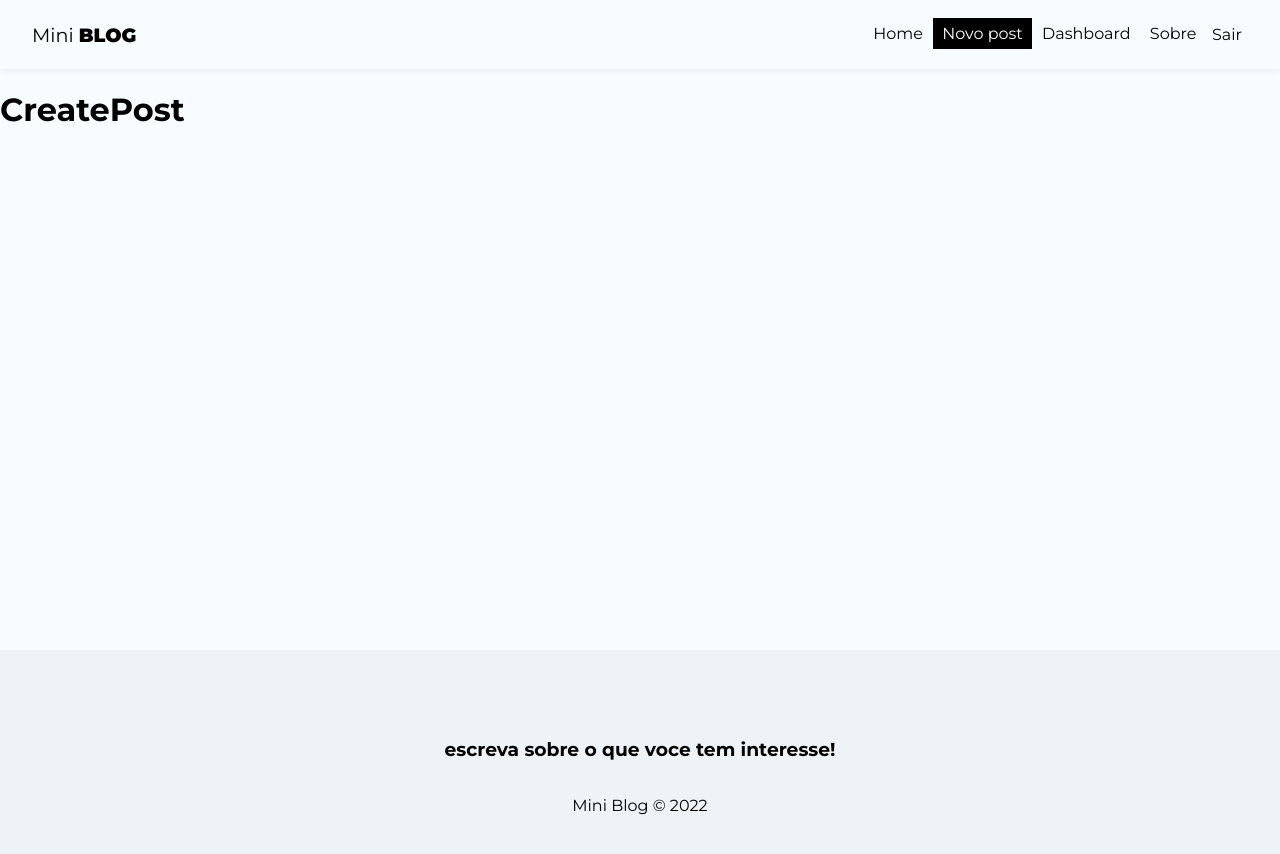
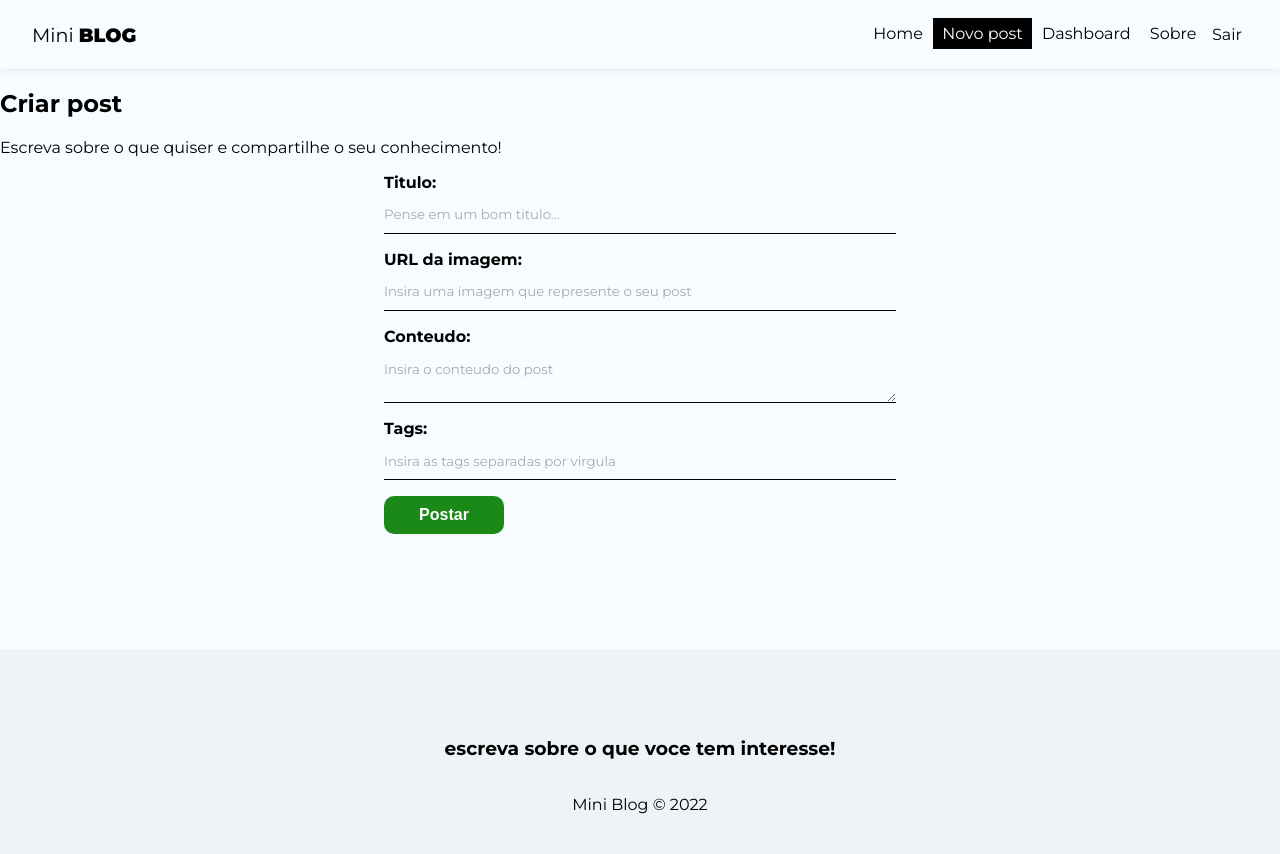
Before and after one commit to matheus-git11/miniblog, a React (Create React App) app: page /posts/create in a window 1280 px wide. Shown: the top 854 px of the page. Built offline with nearby package versions, Linux system fonts and the light colour scheme; no server answers; sample sign-in values are in the browser's storage.

Commit message:
Criando pagina de post

```diff
--- a/src/pages/CreatePost/CreatePost.js
+++ b/src/pages/CreatePost/CreatePost.js
@@ -1,11 +1,84 @@
-import styles from './CreatePost.module.css'
+import styles from "./CreatePost.module.css";
+
+import { useState } from "react";
+import { useNavigate } from "react-router-dom";
+import { useAuthValue } from "../../context/AuthContext";
 
 const CreatePost = () => {
+  const [title, setTitle] = useState("");
+  const [image, setImage] = useState("");
+  const [body, setBody] = useState("");
+  const [tags, setTags] = useState([]);
+  const [formError, setFormError] = useState("");
+  const[loading,setLoading] = useState("")
+  const[error,setError]=useState("")
+
+  const handleSubmit = (e) => {
+    e.preventDefault();
+  };
+
   return (
     <div>
-        <h1>CreatePost</h1>
+      <h2>Criar post</h2>
+      <p>Escreva sobre o que quiser e compartilhe o seu conhecimento!</p>
+      <form onSubmit={handleSubmit}>
+        <label>
+          <span>Titulo:</span>
+          <input
+            type="text"
+            name="tittle"
+            required
+            placeholder="Pense em um bom titulo..."
+            onChange={(e) => setTitle(e.target.value)}
+            value={title}
+          />
+        </label>
+
+        <label>
+          <span>URL da imagem:</span>
+          <input
+            type="text"
+            name="image"
+            required
+            placeholder="Insira uma imagem que represente o seu post"
+            onChange={(e) => setImage(e.target.value)}
+            value={image}
+          />
+        </label>
+
+        <label>
+          <span>Conteudo:</span>
+          <textarea
+            name="body"
+            required
+            placeholder="Insira o conteudo do post"
+            onChange={(e) => setBody(e.target.value)}
+            value={body}
+          ></textarea>
+        </label>
+
+        <label>
+          <span>Tags:</span>
+          <input
+            type="text"
+            name="tags"
+            required
+            placeholder="Insira as tags separadas por virgula"
+            onChange={(e) => setTags(e.target.value)}
+            value={tags}
+          />
+        </label>
+
+        {!loading && <button className="btn">Postar</button>}
+        {loading && (
+          <button className="btn" disabled>
+            Aguarde....
+          </button>
+        )}
+        {error && <p className="error">{error}</p>}
+      </form>
     </div>
-  )
-}
+  );
+};
 
-export default CreatePost
+export default CreatePost;
```
Also changed, not shown: src/hooks/useAuthentication.js (+6 -6 lines).
